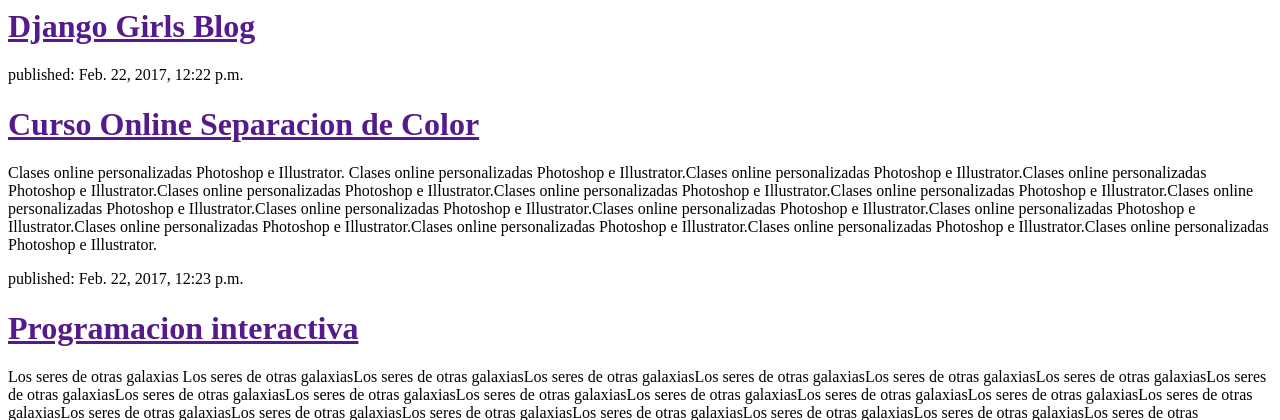
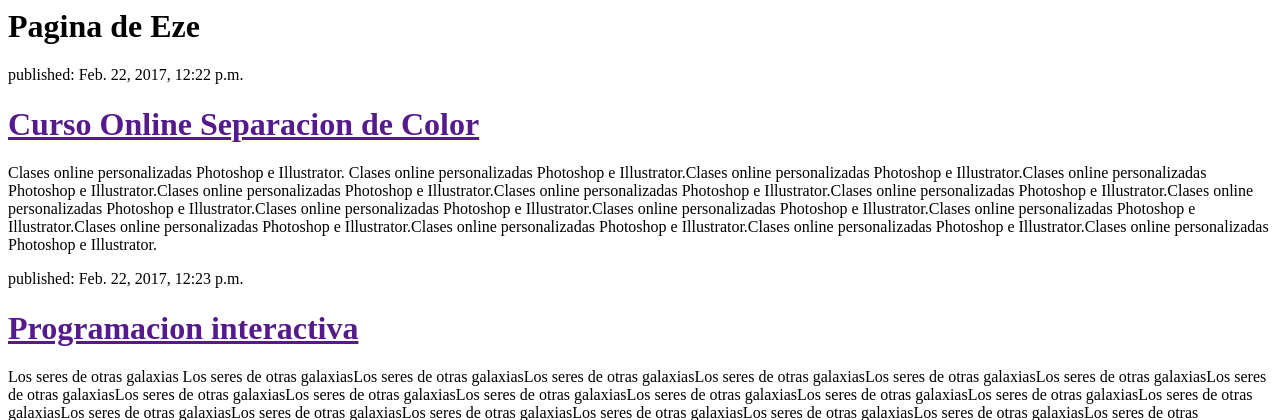
Before and after one commit to ezecopelandia/my-first-blog, a Django app: template blog/templates/blog/post_list.html in a window 1280 px wide. Shown: the top 420 px of the page. Run offline with Django 3.2, Linux system fonts and the light colour scheme; the template is opened without the code that fills it: values that come from a table or form of the project are taken from there, others are empty; data comes from the database, SQL or seed files in the repository.

Commit message:
Update post_list.html

```diff
--- a/blog/templates/blog/post_list.html
+++ b/blog/templates/blog/post_list.html
@@ -1,10 +1,10 @@
     <html>
         <head>
-            <title>Django Girls blog</title>
+            <title>Eze web</title>
         </head>
         <body>
             <div>
-                <h1><a href="">Django Girls Blog</a></h1>
+                <h1>Pagina de Eze</h1>
             </div>
     {% for post in posts %}
         <div>
```
